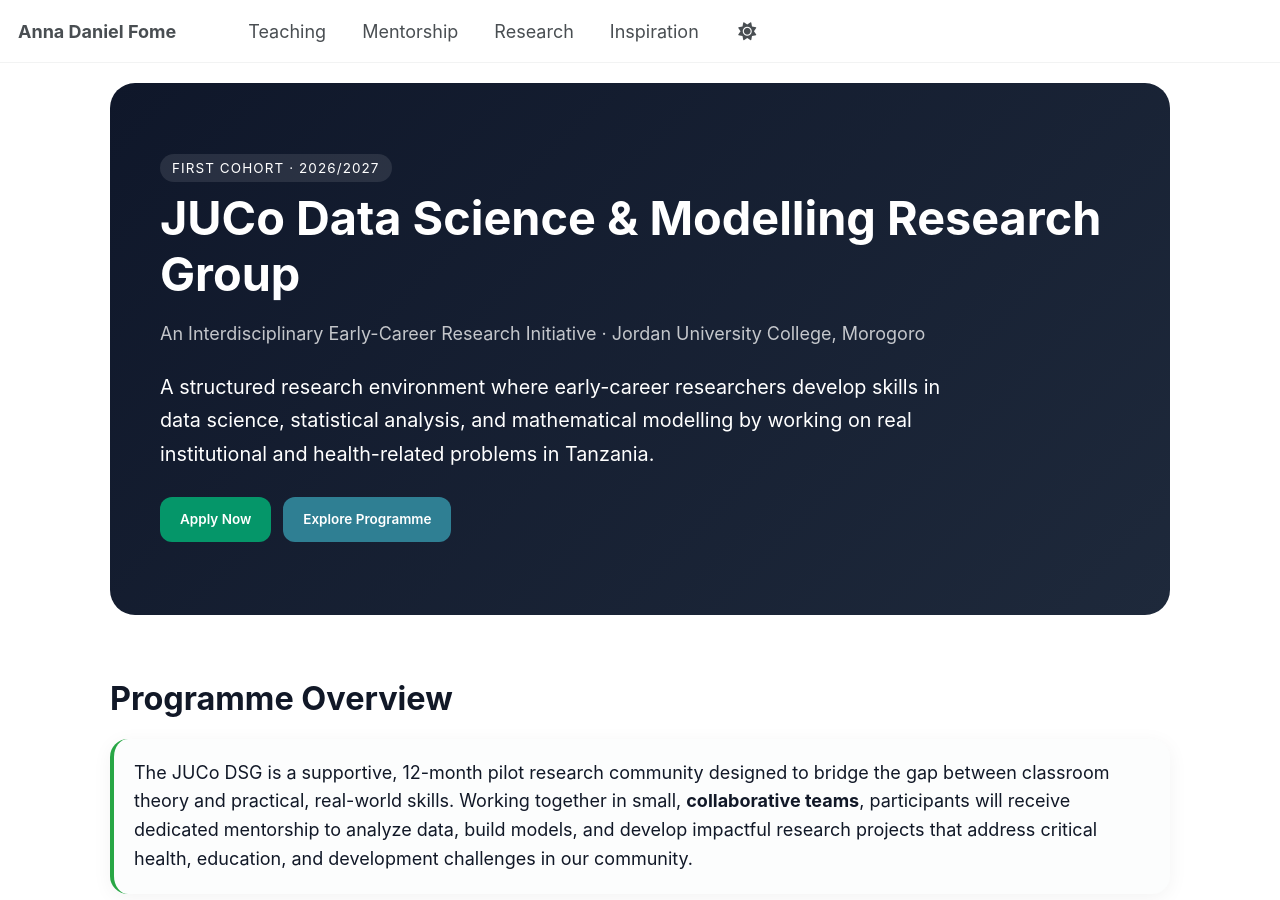
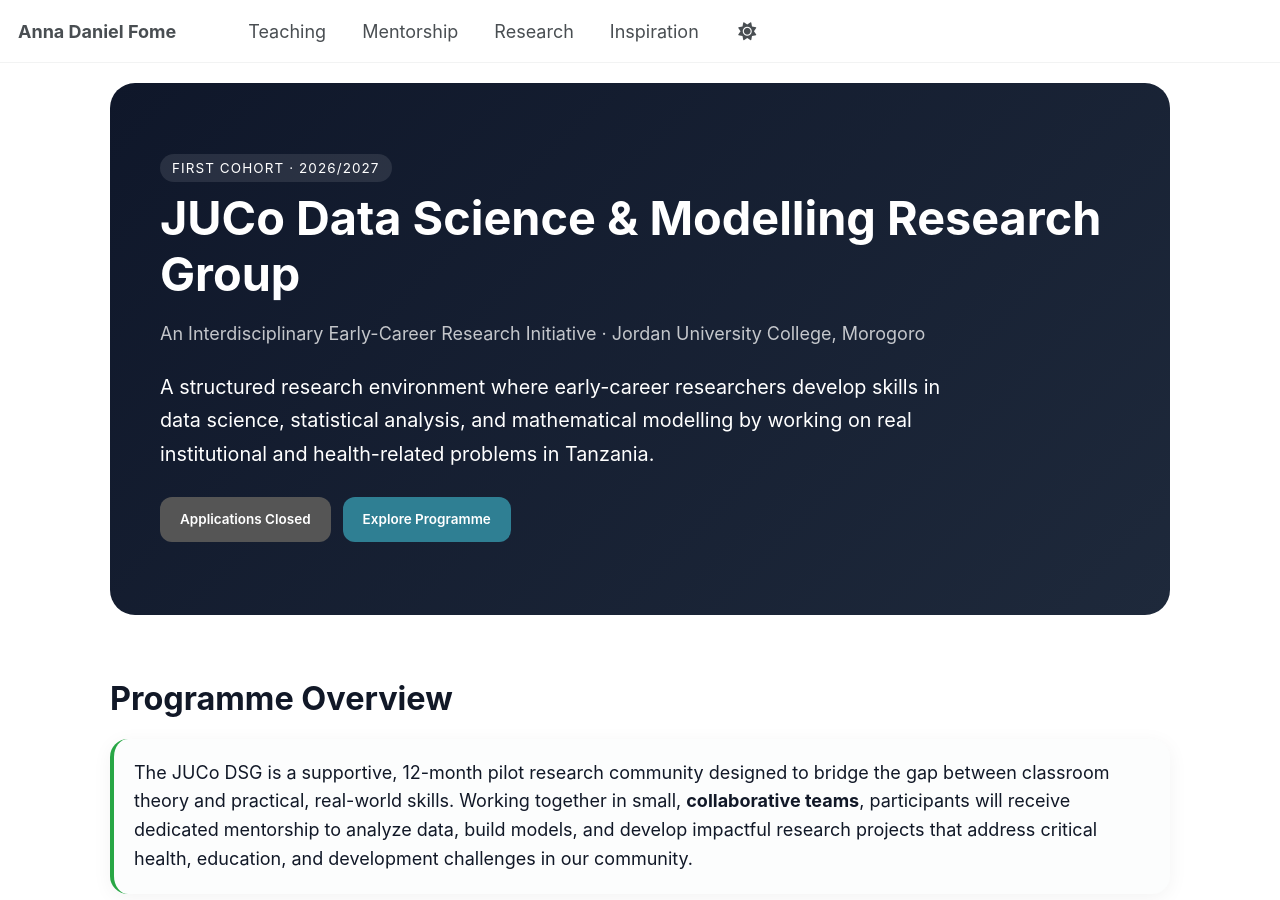
Before and after one commit to FomeA/FomeA.github.io, a Jekyll site: the page built from _pages/datascience.html, in a window 1280 px wide and 900 px high. Built offline with Jekyll 4.4.1, drawn with Linux system fonts in a browser that asks for light colours; a script bundle is joined from its source files by our own code; library files that are not in the unit come from our copies.

Commit message:
Update datascience.html

```diff
--- a/_pages/datascience.html
+++ b/_pages/datascience.html
@@ -32,14 +32,14 @@
 <div class="cta">
   {% assign current_date = "now" | date: "%Y-%m-%d" %}
 
-  {% if current_date < "2026-05-22" %}
-    <!-- PHASE 1: BEFORE MAY 25 -->
+  {% if current_date < "2026-05-05" %}
+    <!-- PHASE 1: BEFORE MAY 05 -->
     <a href="javascript:void(0);" class="btn primary" style="background-color: #cccccc; color: #666666; border-color: #cccccc; cursor: not-allowed;">
       Applications Open May 25
     </a>
     <a href="#curriculum" class="btn ghost">Explore Programme</a>
 
-  {% elsif current_date >= "2026-05-22" and current_date <= "2026-06-24" %}
+  {% elsif current_date >= "2026-05-05" and current_date <= "2026-05-20" %}
     <!-- PHASE 2: ACTIVE WINDOW (MAY 25 - JUNE 24) -->
     <a href="https://google.com" class="btn primary">
       Apply Now
```
